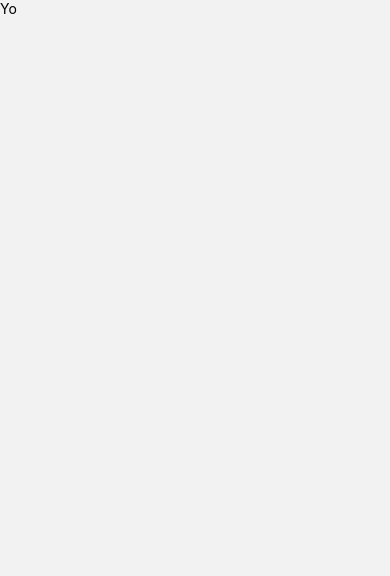
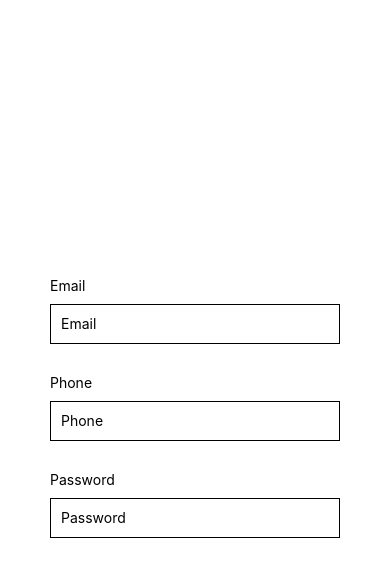
Before and after one commit to DevanTurtle7/WUPHF-Weather, a React Native app: screen /LoginPage in a window 390 px wide. Shown: the top 576 px of the page. Built offline with nearby package versions, Linux system fonts and the light colour scheme.

Commit message:
added basic login page

```diff
--- a/App.js
+++ b/App.js
@@ -1,12 +1,10 @@
-import { StatusBar } from 'expo-status-bar';
-import { StyleSheet, Text, View, TextInput } from 'react-native';
-import { useState } from 'react'
 import { NavigationContainer } from '@react-navigation/native';
 import { createNativeStackNavigator } from '@react-navigation/native-stack';
 
 import HomePage from './pages/HomePage';
 import LandingPage from './pages/LandingPage';
 import LoginPage from './pages/LoginPage';
+import SignUpPage from './pages/SignUpPage';
 import SplashScreen from './pages/SplashScreen';
 
 const Stack = createNativeStackNavigator()
@@ -30,6 +28,10 @@ export default function App() {
                     component={LoginPage}
                 />
                 <Stack.Screen
+                    name="SignUpPage"
+                    component={SignUpPage}
+                />
+                <Stack.Screen
                     name="HomePage"
                     component={HomePage}
                 />
--- a/pages/LandingPage.jsx
+++ b/pages/LandingPage.jsx
@@ -3,11 +3,11 @@ import { StyleSheet, Text, View, Button } from 'react-native';
 
 function LandingPage({navigation}) {
     const loginPressed = () => {
-        navigation.navigate("Login")
+        navigation.navigate("LoginPage")
     }
 
     const signUpPressed = () => {
-
+        navigation.navigate("SignUpPage")
     }
 
     return (
--- a/pages/LoginPage.jsx
+++ b/pages/LoginPage.jsx
@@ -2,10 +2,49 @@ import { StyleSheet, Text, View, TextInput } from 'react-native';
 
 function LoginPage() {
     return (
-        <View>
-        <Text>Yo</Text>
+        <View style={styles.background}>
+            <View style={styles.container}>
+                <Text>Email</Text>
+                <TextInput
+                    style={styles.input}
+                    textContentType='emailAddress'
+                    placeholder='Email'/>
+
+                <Text>Phone</Text>
+                <TextInput
+                    style={styles.input}
+                    textContentType='telephoneNumber'
+                    placeholder='Phone'/>
+
+                <Text>Password</Text>
+                <TextInput
+                    style={styles.input}
+                    secureTextEntry
+                    textContentType='password'
+                    placeholder='Password'/>
+            </View>
         </View>
     )
 }
 
+const styles = StyleSheet.create({
+    background: {
+        flex: 1,
+        backgroundColor: '#fff',
+    },
+    container: {
+        flex: 1,
+        backgroundColor: '#fff',
+        justifyContent: 'center',
+        margin: 50
+    },
+    input: {
+        height: 40,
+        borderWidth: 1,
+        padding: 10,
+        marginTop: 10,
+        marginBottom: 30,
+    },
+});
+
 export default LoginPage
```
